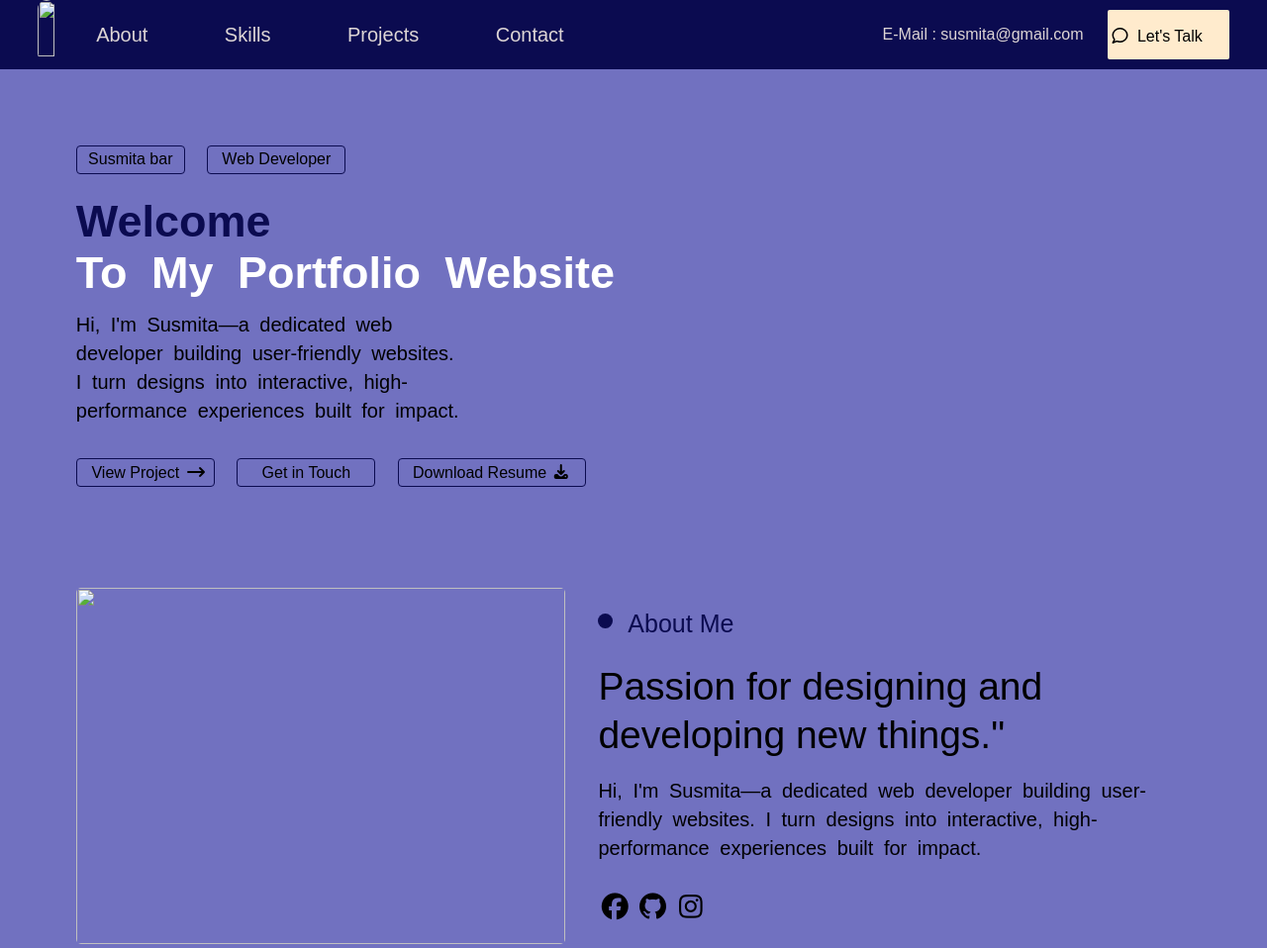
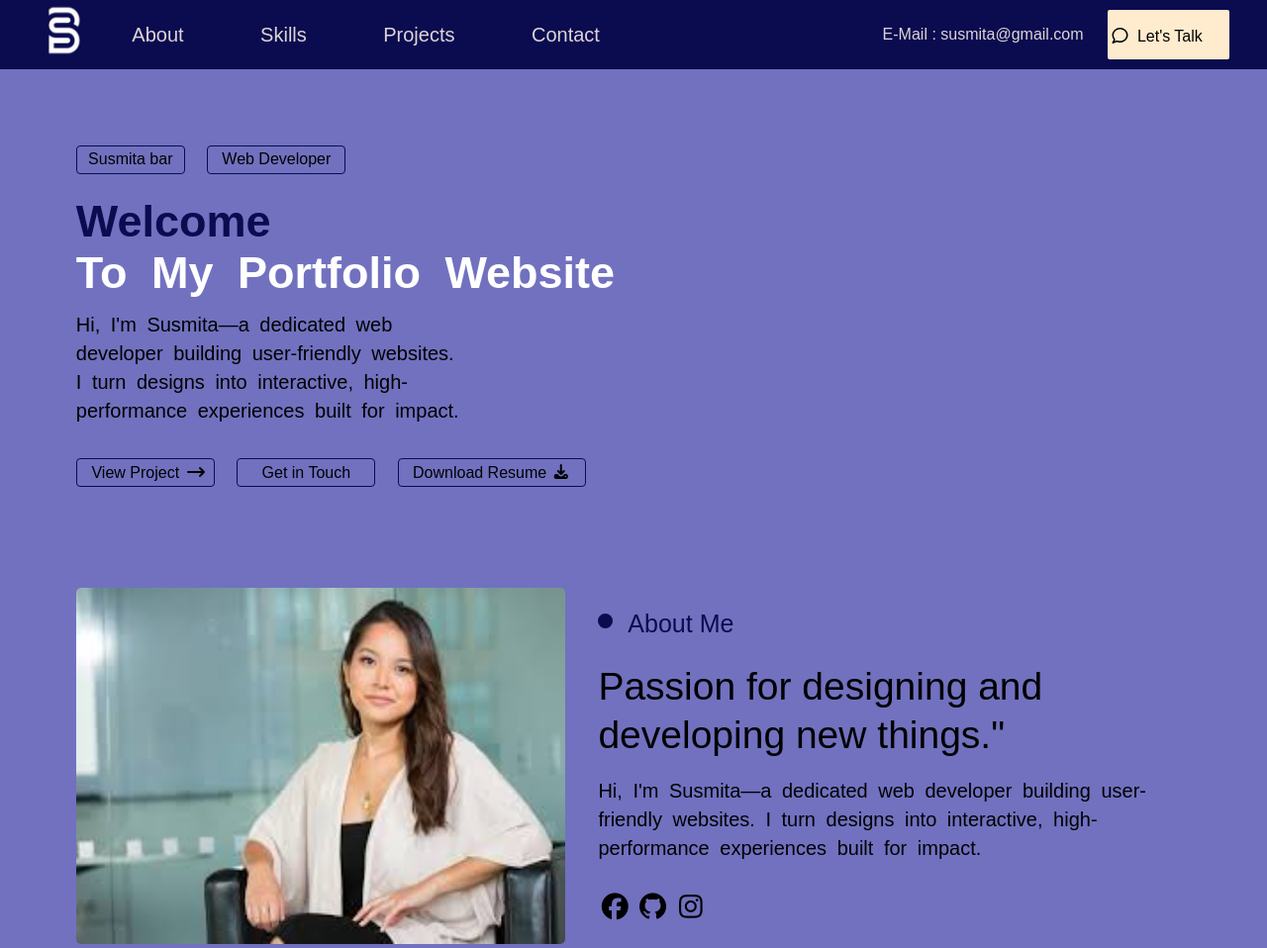
Before and after one commit to Susmita-Bar-83/portfolio, a plain HTML site: page index.html in a window 1280 px wide. Shown: the top 958 px of the page at 99% size. Drawn offline with nearby package versions, Linux system fonts and the light colour scheme; files that its build step writes are made by us from their sources.

Commit message:
Update index.html

```diff
--- a/index.html
+++ b/index.html
@@ -13,7 +13,7 @@
     <div class="main">
         <div class="header">
             <div class="left">
-                <div class="logo"><img src="images/download.png" alt=""></div>
+                <div class="logo"><img src="download.png" alt=""></div>
                 <ul>
                     <li>About</li>
                     <li>Skills</li>
@@ -42,7 +42,7 @@
 
                 <div class="aboutme-main-div">
                     <div class="left-image-div">
-                        <img src="images/girl2.jpeg" alt="">
+                        <img src="girl2.jpeg" alt="">
                     </div>
                     <div class="information-div">
                         <div class="about-heading">About Me</div>
@@ -127,7 +127,7 @@
                 </div>
         </div>
                 <div class="last-part">
-                     <div class="last-left"><img src="images/download.png" alt=""> <div class="name">Susmita Bar</div></div>
+                     <div class="last-left"><img src="download.png" alt=""> <div class="name">Susmita Bar</div></div>
                      <div class="last-midd">© 2025  Portfolio. All rights reserved.</div>
                      <div class="last-right">Build by Susmita</div>
 
```
